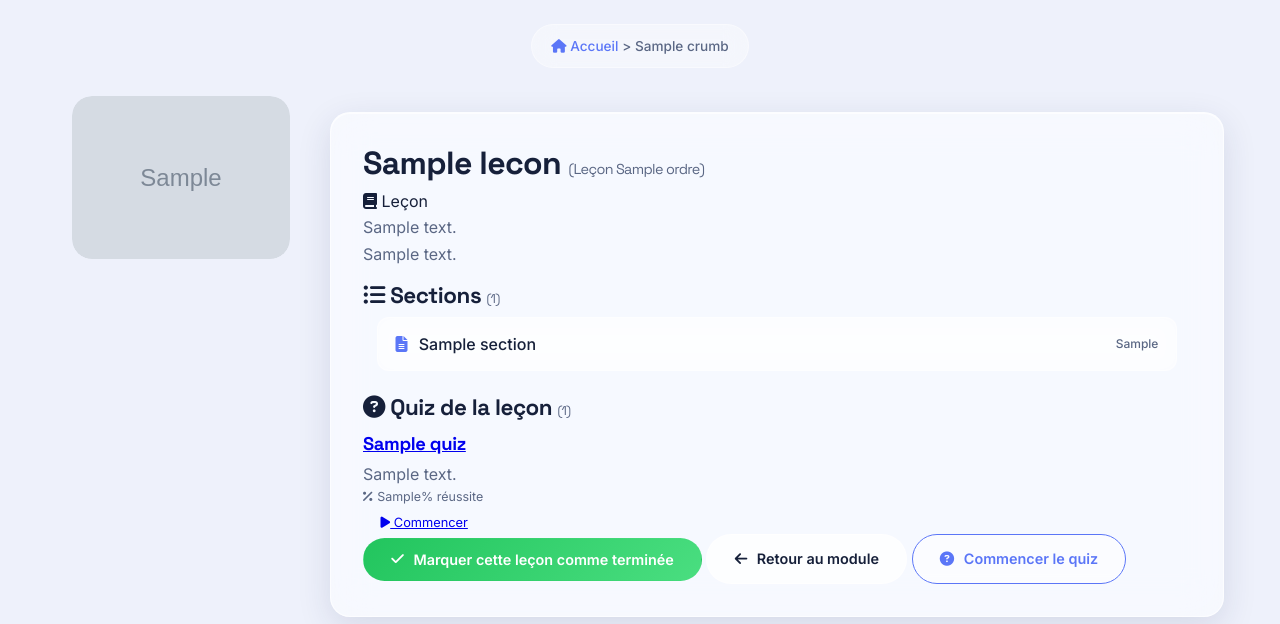
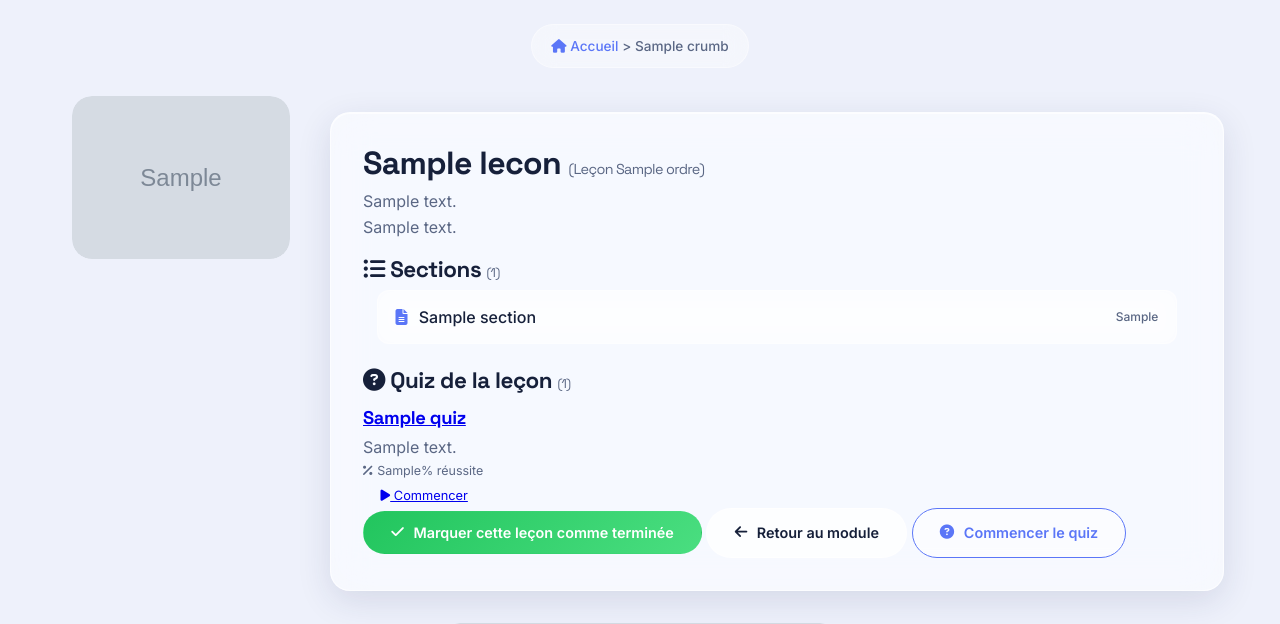
Before and after one commit to marcusblai32-ctrl/educdim, a Django app: template templates/courses/lesson_detail.html in a window 1280 px wide. Shown: the part 383-1007 px from the top of the page. Run offline with Django 5.2, Linux system fonts and the light colour scheme; the template is opened without the code that fills it: most values are stand-ins (such as "Sample title", 1, 10 or a date in 2020); grey boxes marked "Sample" are stand-in pictures.

Commit message:
Update lesson_detail.html

```diff
--- a/templates/courses/lesson_detail.html
+++ b/templates/courses/lesson_detail.html
@@ -400,9 +400,7 @@
         <!-- ===== HEADER ===== -->
         <div class="lesson-header">
             <h1>{{ lecon.titre }} <span style="font-size: 0.9rem; font-weight: 400; color: var(--text-muted, #6c757d);">({% trans "Leçon" %} {{ lecon.ordre }})</span></h1>
-            <span class="lesson-badge">
-                <i class="fas fa-book"></i> {% trans "Leçon" %}
-            </span>
+
         </div>
 
         <p class="lesson-description">{{ lecon.description }}</p>
```
